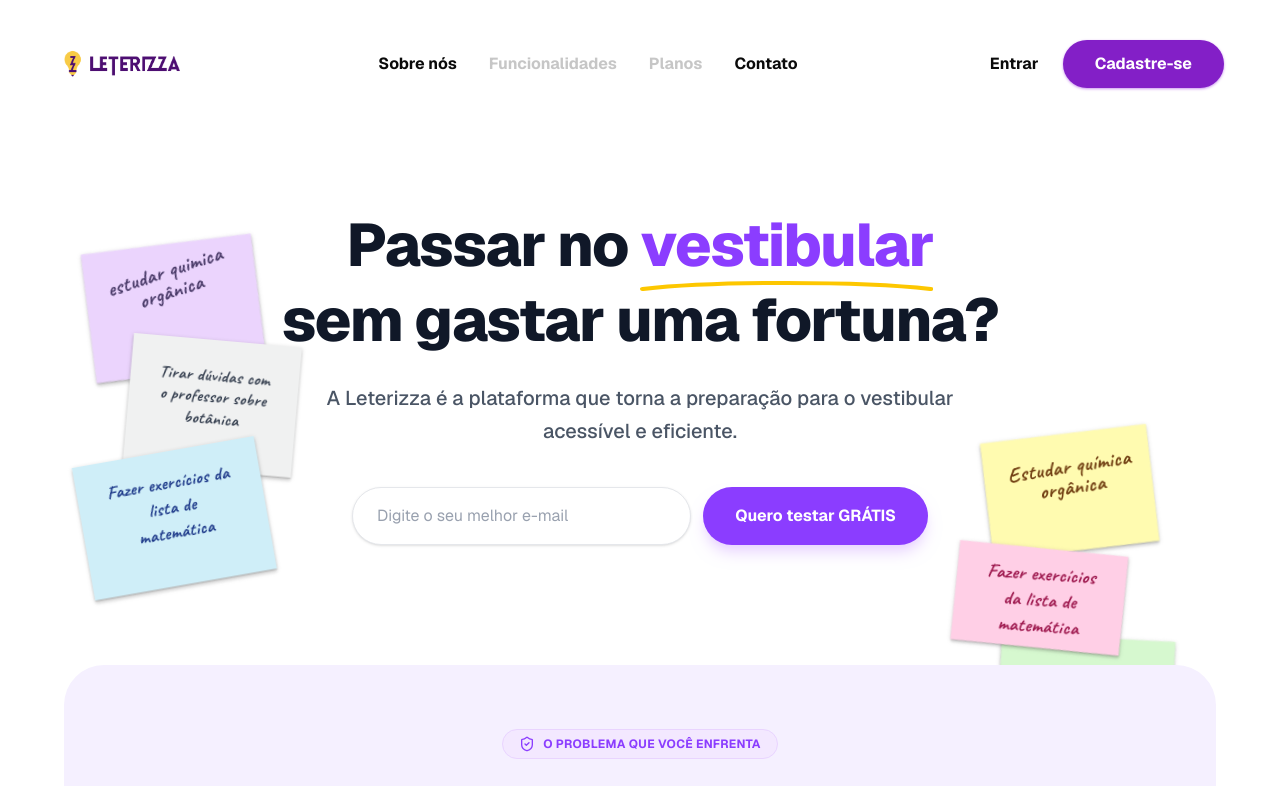
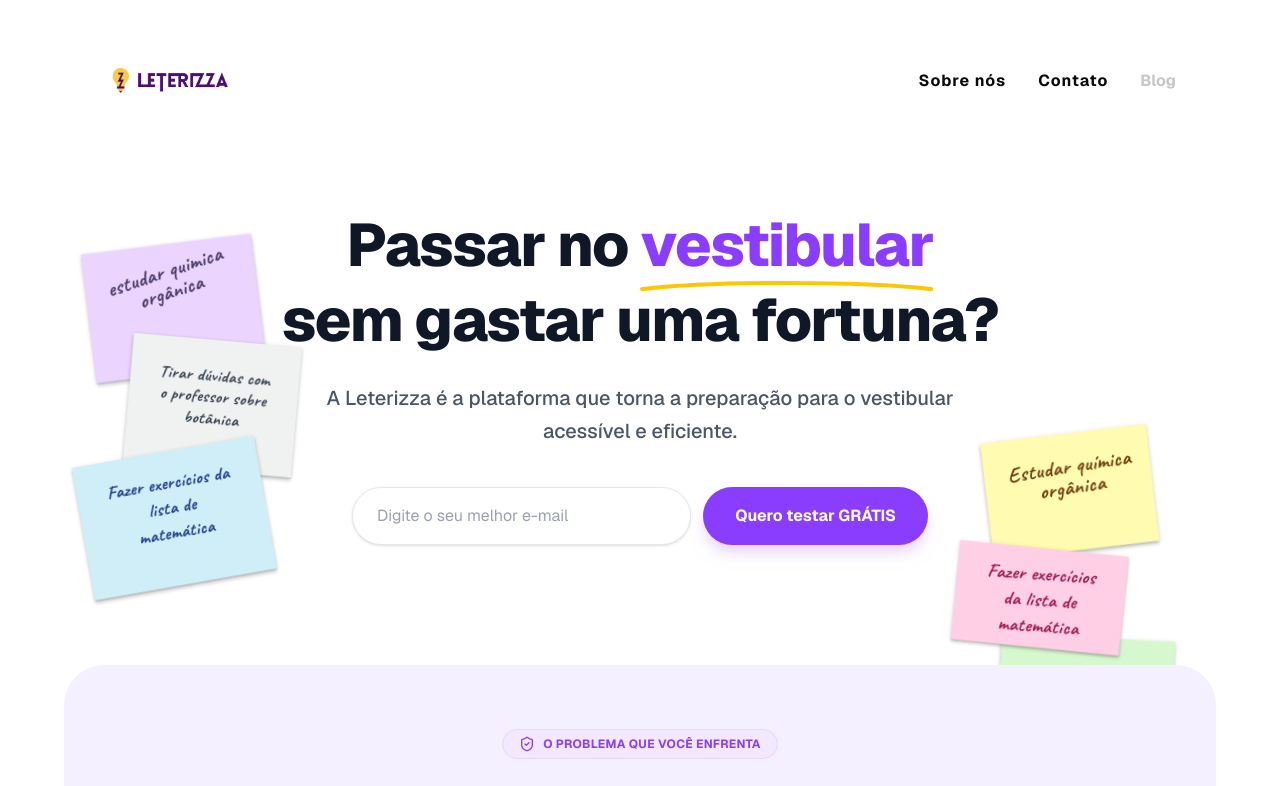
Before and after one commit to leterizza/LandingPage, a Next.js app: page / in a window 1280 px wide. Shown: the top 786 px of the page. Built offline with nearby package versions, Linux system fonts and the light colour scheme.

Commit message:
Mudanças header v1

```diff
--- a/src/app/globals.css
+++ b/src/app/globals.css
@@ -1,4 +1,5 @@
 @import "tailwindcss";
+
 
 :root {
   /* PRIMARY COLORS */
@@ -124,6 +125,29 @@
 }
 
 
+@layer utilities {
+  .nav{
+    @apply relative tracking-[1px]
+  }
+  .nav::after{
+    @apply content-[''] h-[2px] w-[0%] left-1/2 -translate-x-1/2 -bottom-[2px] rounded-xl absolute duration-300
+  }
+  .nav:hover::after{
+    @apply w-[100%] bg-primary-500
+  }
+  .nav.active::after {
+    @apply w-[100%] bg-primary-500
+ }
+  .nav.scroll:hover::after {
+    @apply bg-primary-200
+  }
+  .nav.scroll.active::after{
+    @apply bg-white
+  }
+
+}
+
+
 body {
   background: var(--background);
   color: var(--foreground);
--- a/src/components/Header.tsx
+++ b/src/components/Header.tsx
@@ -39,9 +39,9 @@ export function Header() {
 
     const isActive = pathname === path;
     if (isActive) {
-      return isScrolled ? 'text-white' : 'text-primary-600';
+      return isScrolled ? 'text-white active scroll' : 'text-primary-600 active';
     }
-    return isScrolled ? 'text-primary-100 hover:text-white' : 'text-neutral-950 hover:text-primary-500';
+    return isScrolled ? 'text-white hover:text-primary-100 scroll' : 'text-neutral-950 hover:text-primary-500';
   };
 
   const getMobileLinkClass = (path: string, isDisabled: boolean = false) => {
@@ -60,14 +60,10 @@ export function Header() {
       }`}
     >
       <div
-        className={`w-full max-w-7xl rounded-full transition-all duration-500 flex items-center justify-between ${
-          isScrolled
-            ? 'bg-primary-900 py-1 md:py-2 px-4 md:px-3 shadow-lg shadow-primary-900/20 border border-primary-800 backdrop-blur-md'
-            : 'bg-transparent py-2 px-2 border-transparent shadow-none'
-        }`}
+        className={`py-4 px-6 w-full max-w-7xl rounded-full transition-all duration-500 flex items-center justify-between gap-10`}
       >
 
-        <div className="flex items-center">
+        <div className={`flex items-center py-4 px-8 transition-all duration-500 ${isScrolled ? 'bg-primary-900 rounded-full shadow-lg' : ''}`}>
           <Link href="/" className="relative items-center w-auto flex transition-all duration-500">
             <Image
               src="/static/logoHorizontal.png"
@@ -81,7 +77,7 @@ export function Header() {
             />
 
             <Image
-              src="/static/Logo_Leterizza_Branco.png"
+              src="/static/logoHorizontal_Branco.png"
               alt="Logo Leterizza"
               fill
               className={`object-contain object-left transition-opacity duration-500 mx-2 ${
@@ -92,25 +88,27 @@ export function Header() {
           </Link>
         </div>
 
-        <nav className="hidden lg:flex items-center gap-8 text-base font-bold">
-          <Link href="/sobre" className={`transition-colors duration-300 ${getDesktopLinkClass('/sobre')}`}>
+        <nav className={`hidden lg:flex items-center gap-8 text-base font-bold flex items-center py-4 px-8 transition-all duration-500
+           ${isScrolled ? 'bg-primary-900 rounded-full shadow-lg' : ''}`}>
+
+
+          <Link href="/sobre" className={`nav ${getDesktopLinkClass('/sobre')}`}>
             Sobre nós
           </Link>
 
+          <Link href="/contato" className={`nav ${getDesktopLinkClass('/contato')}`}>
+            Contato
+          </Link>
 
           <span className={`transition-colors duration-300 select-none ${getDesktopLinkClass('#funcionalidades', true)}`} title="Em breve">
-            Funcionalidades
+            Blog
           </span>
-          <span className={`transition-colors duration-300 select-none ${getDesktopLinkClass('#planos', true)}`} title="Em breve">
-            Planos
-          </span>
-
-          <Link href="/contato" className={`transition-colors duration-300 ${getDesktopLinkClass('/contato')}`}>
-            Contato
-          </Link>
         </nav>
 
-        <div className="hidden lg:flex items-center gap-6">
+
+        {/* ============= BOTÕES ANTIGOS ===============*/}
+
+        {/* <div className="hidden lg:flex items-center gap-6">
           <Link href="#" className={`text-base font-bold transition-colors duration-300 ${
             isScrolled ? 'text-white hover:text-primary-200' : 'text-neutral-950 hover:text-primary-600'
           }`}>
@@ -123,9 +121,9 @@ export function Header() {
           }`}>
             Cadastre-se
           </Link>
-        </div>
+        </div> */}
 
-        <div className="lg:hidden flex items-center">
+        <div className="lg:hidden flex items-center bg-primary-900 py-2 px-4 rounded-full">
           <button
             onClick={toggleMobileMenu}
             className={`p-2 transition-colors duration-300 ${
```
